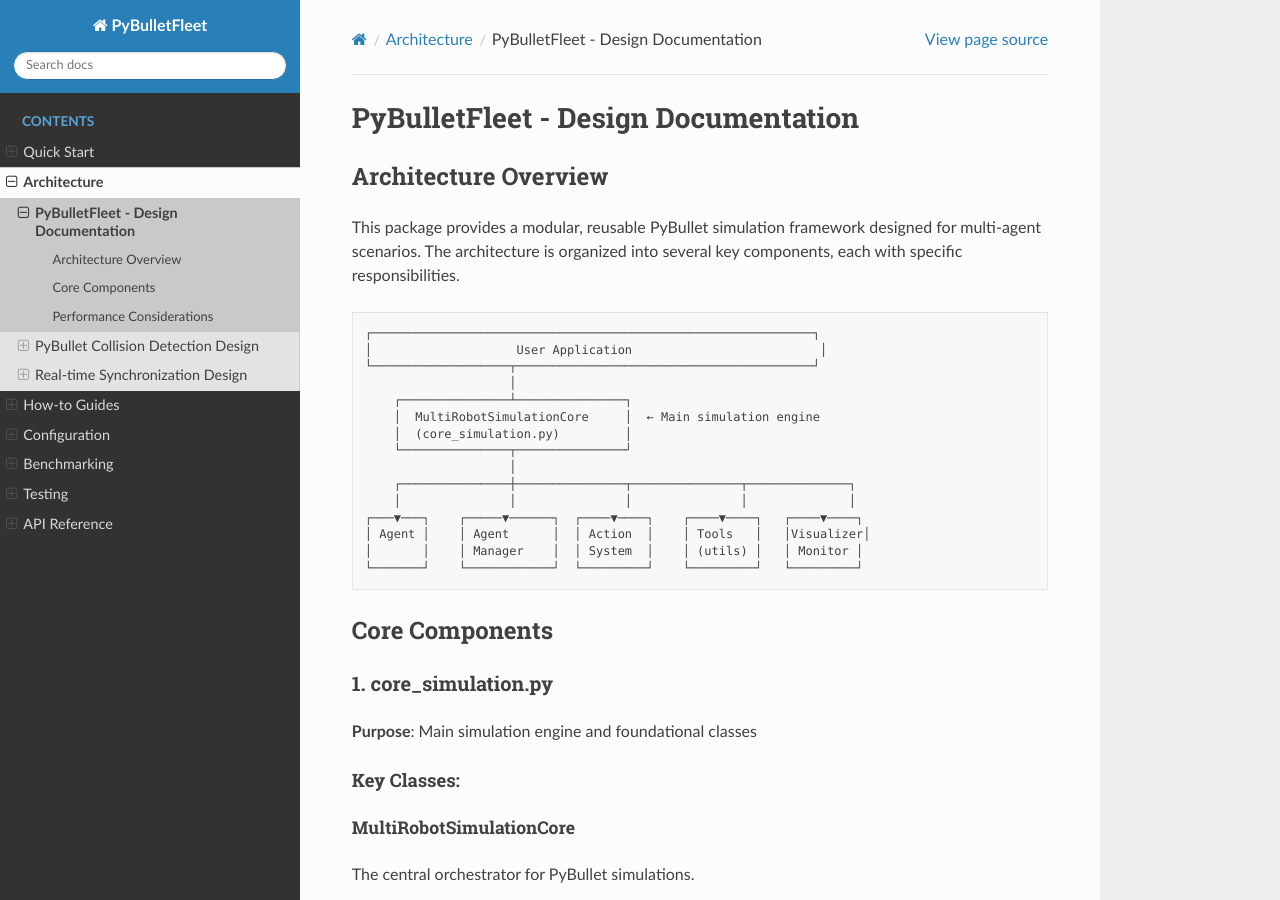
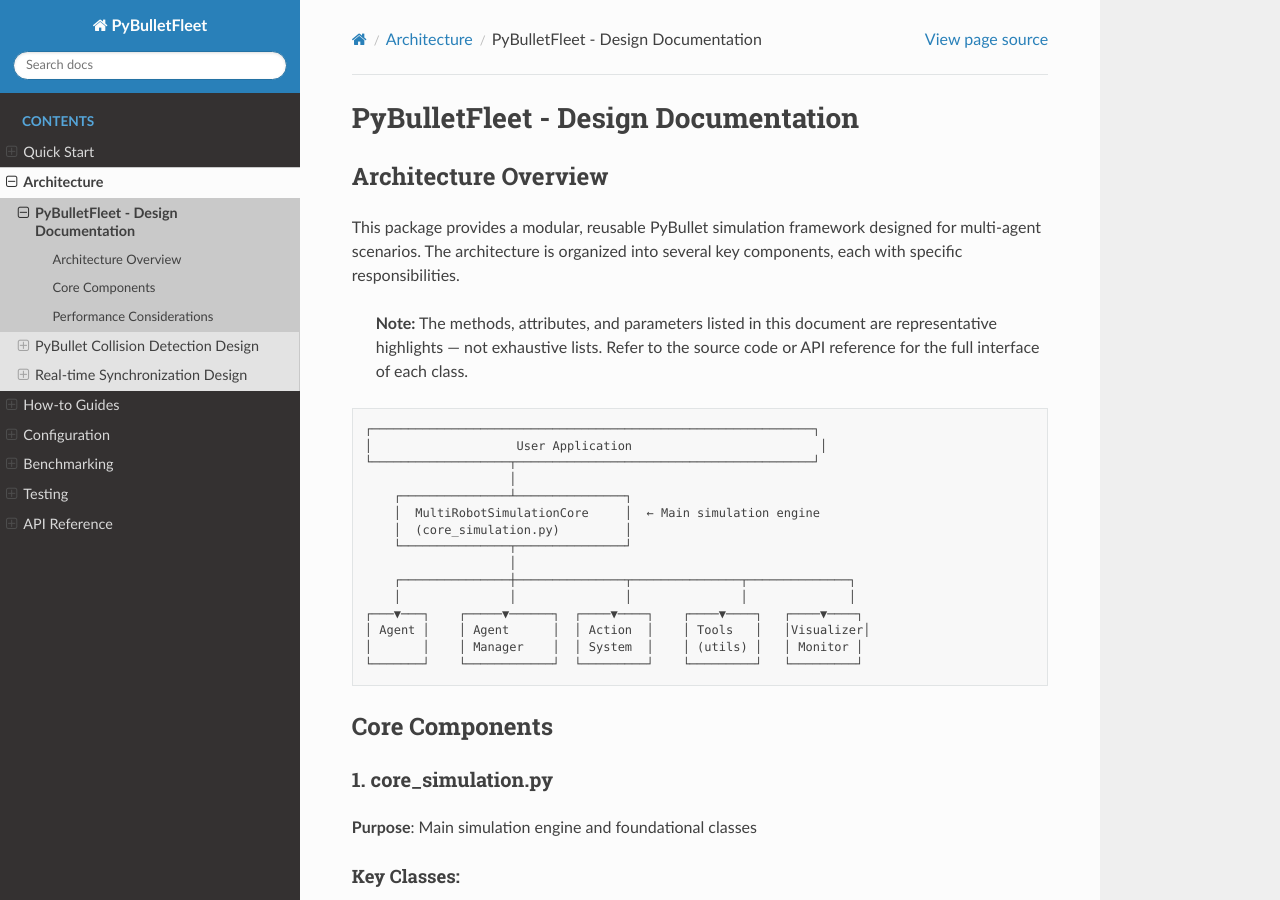
Before and after one commit to yuokamoto/PyBulletFleet, a Sphinx documentation site: the page built from docs/architecture/overview.md, in a window 1280 px wide and 900 px high. Built offline with Sphinx 7.4.7 and the Read the Docs theme 3.1.0, drawn with Linux system fonts in a browser that asks for light colours.

Commit message:
docs: add note that listed methods/params are representative, not exhaustive

````diff
--- a/docs/architecture/overview.md
+++ b/docs/architecture/overview.md
@@ -3,6 +3,8 @@
 ## Architecture Overview
 
 This package provides a modular, reusable PyBullet simulation framework designed for multi-agent scenarios. The architecture is organized into several key components, each with specific responsibilities.
+
+> **Note:** The methods, attributes, and parameters listed in this document are representative highlights — not exhaustive lists. Refer to the source code or API reference for the full interface of each class.
 
 ```
 ┌─────────────────────────────────────────────────────────────┐
````
